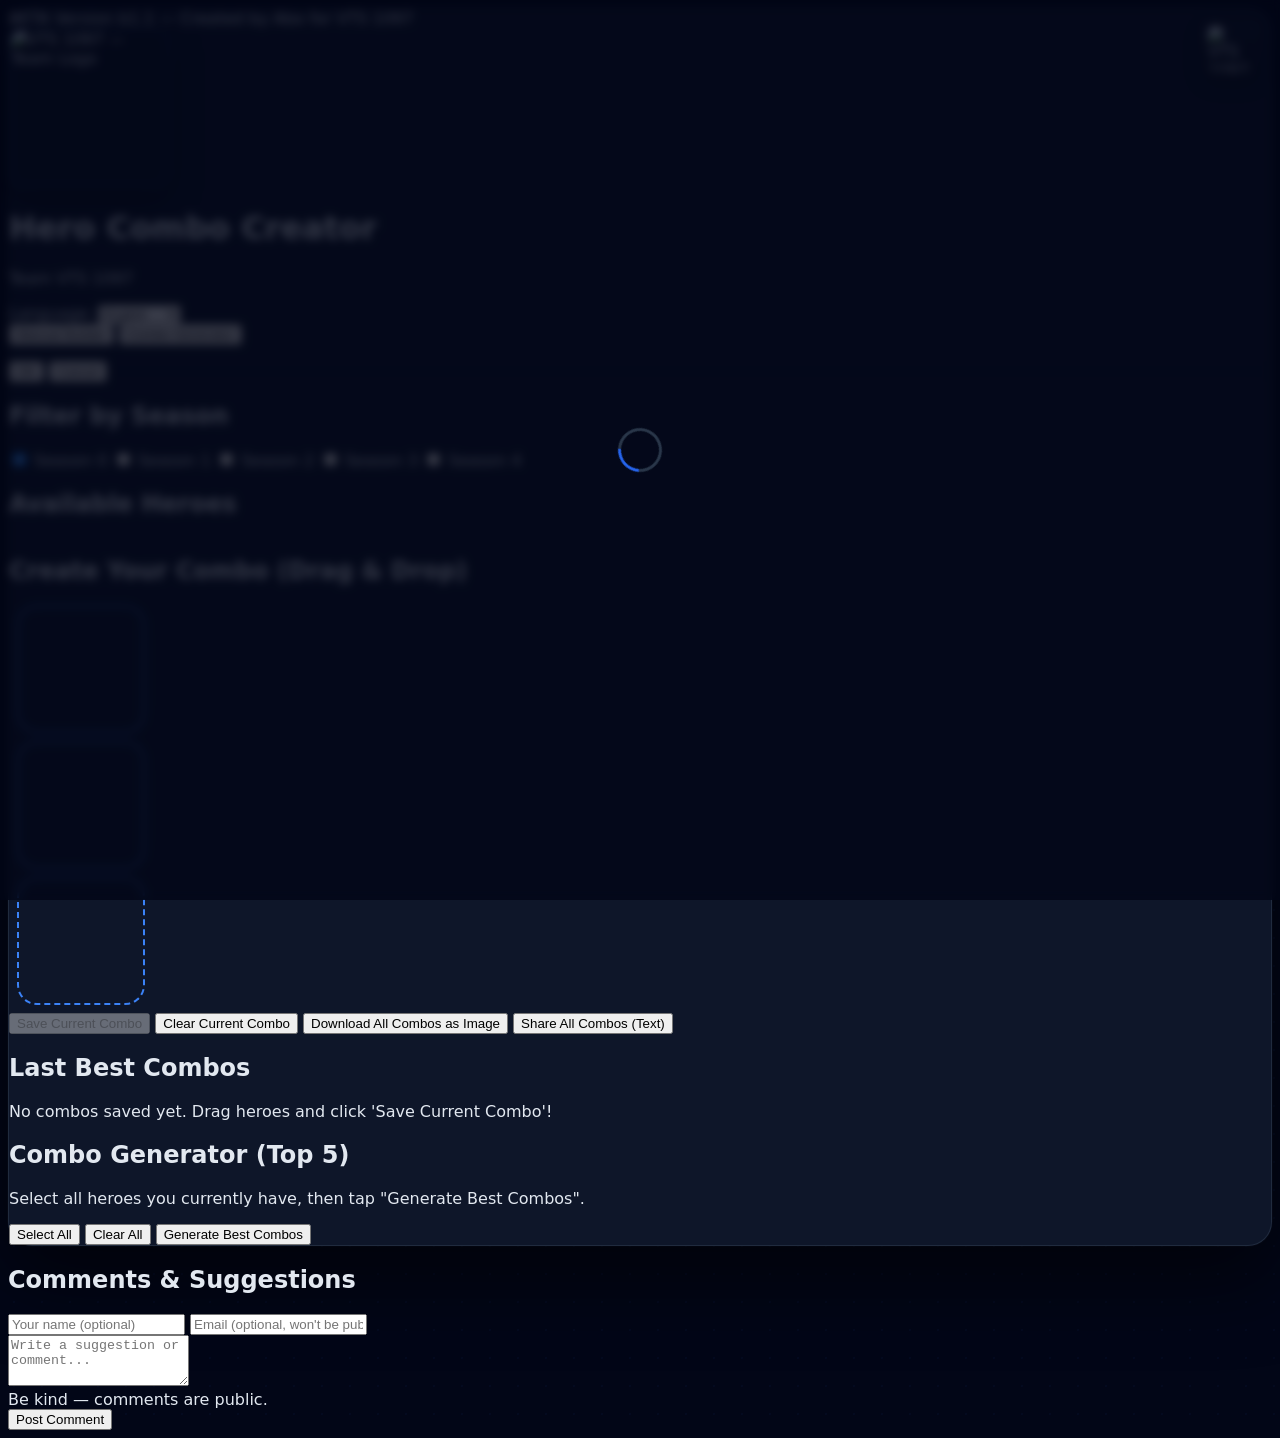
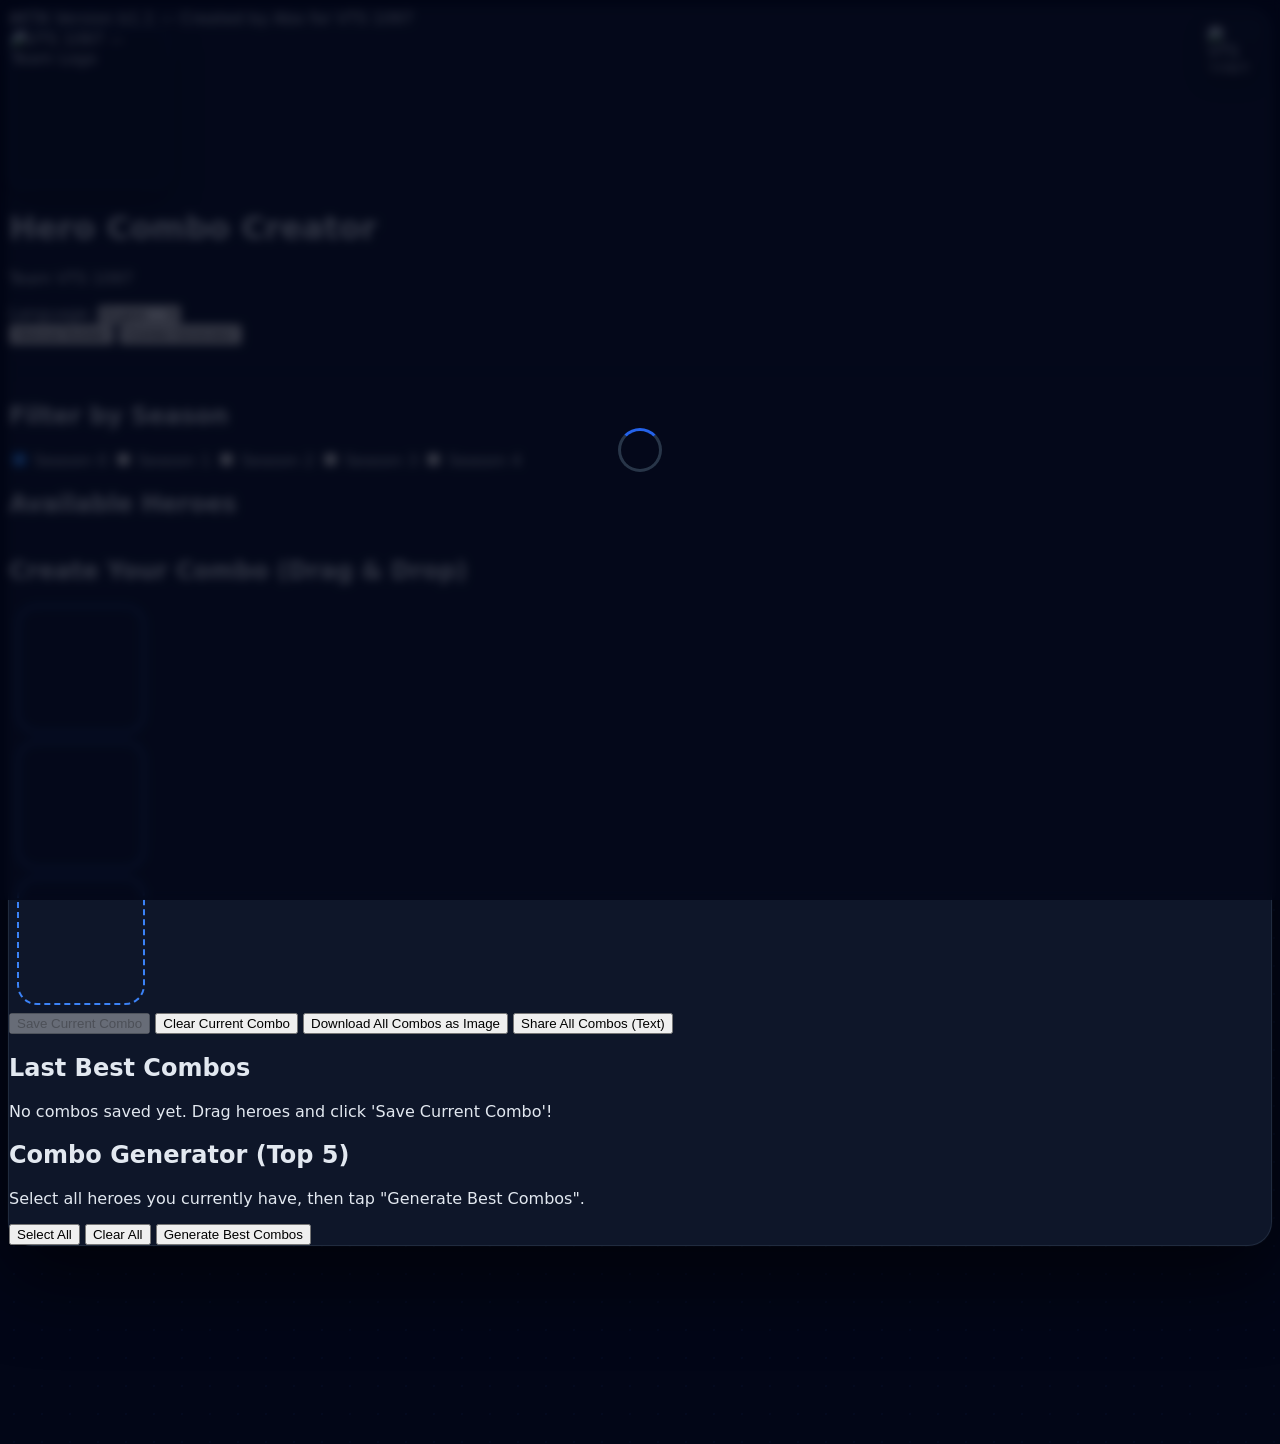

Version 5.1

--- a/css/app.css
+++ b/css/app.css
@@ -666,6 +666,15 @@ section.tab-exit {
   box-shadow: 0 2px 10px rgba(0,0,0,0.3);
   border: 1px solid var(--sc, rgba(255,255,255,0.2));
 }
+.heroes-season-hint {
+  width: 100%;
+  margin: -4px 0 10px 4px;
+  font-size: 0.62rem;
+  font-weight: 700;
+  letter-spacing: 0.04em;
+  color: #64748b;
+  text-transform: uppercase;
+}
 
 /* ── 3b. Heroes layout — list + detail side by side ─────── */
 .heroes-layout {
